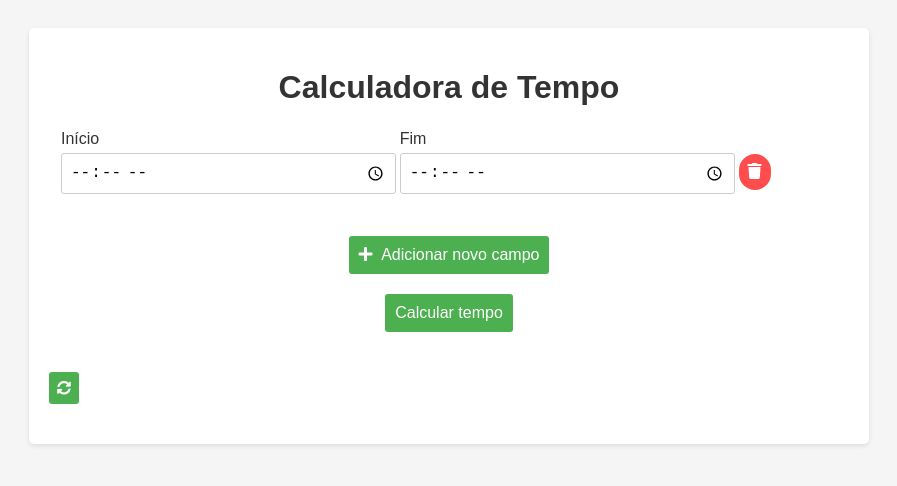
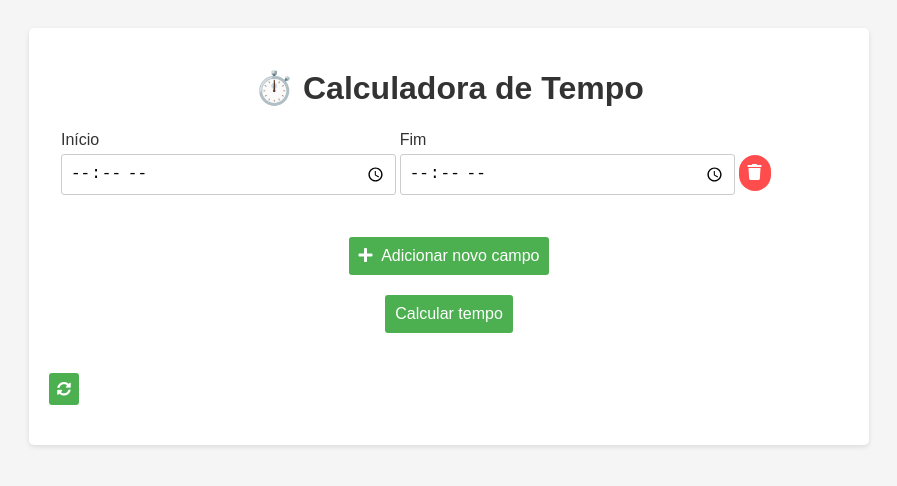
Before and after one commit to LeonardoDonatoNunes/timeCalcApp, a plain HTML site: page index.html in a window 1280 px wide. Shown: the whole page, without its empty margins (191-1088 px from the left). Drawn offline with Linux system fonts and the light colour scheme.

Commit message:
Mudança no título

```diff
--- a/index.html
+++ b/index.html
@@ -8,7 +8,7 @@
 </head>
 <body>
     <div class="container">
-        <h1>Calculadora de Tempo</h1>
+        <h1>⏱️ Calculadora de Tempo</h1>
 
         <div id="campos-dinamicos">
             <table id="horarios">
```
